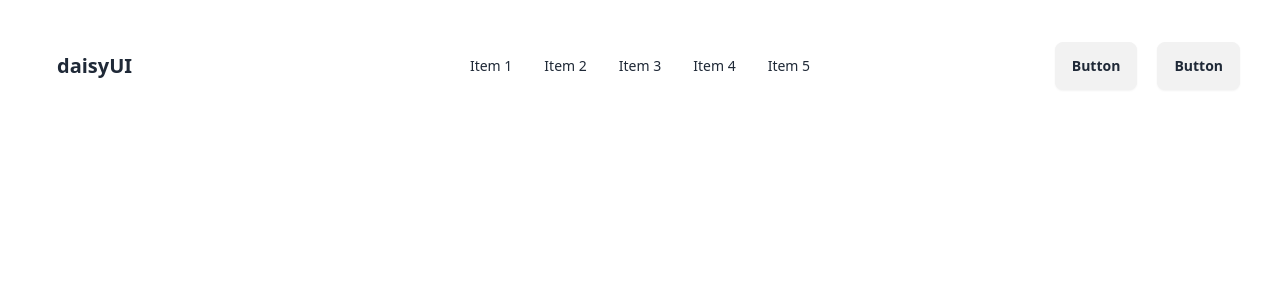
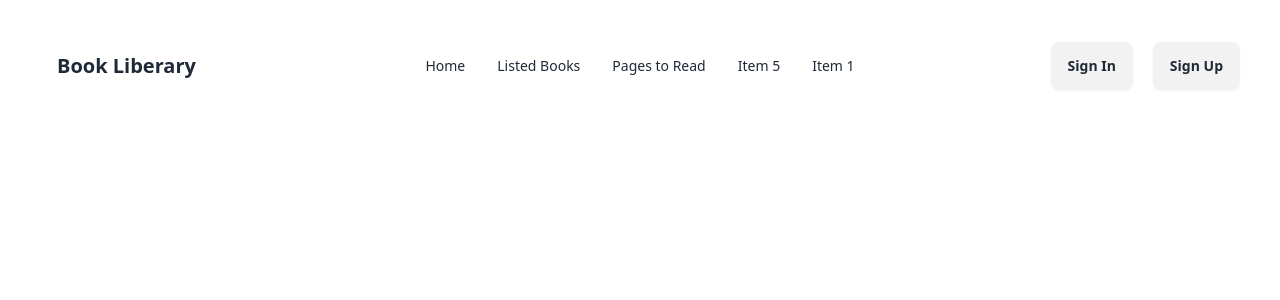
Before and after one commit to mizanurrahman70/book-house, a React (Vite) app: page / in a window 1280 px wide. Shown: the top 300 px of the page. Built offline with nearby package versions, Linux system fonts and the light colour scheme.

Commit message:
navber complete

```diff
--- a/src/Pageses/Navber.jsx
+++ b/src/Pageses/Navber.jsx
@@ -9,28 +9,28 @@ const Navber = () => {
         <svg xmlns="http://www.w3.org/2000/svg" className="h-5 w-5" fill="none" viewBox="0 0 24 24" stroke="currentColor"><path strokeLinecap="round" strokeLinejoin="round" strokeWidth="2" d="M4 6h16M4 12h8m-8 6h16" /></svg>
       </div>
       <ul tabIndex={0} className="menu menu-sm dropdown-content mt-3 z-[1] p-2 shadow bg-base-100 rounded-box w-52">
-        <li><a>Item 1</a></li>
-        <li><a>Item 2</a></li>
-        <li><a>Item 3</a></li>
+        <li><a>Home</a></li>
+        <li><a>Listed Books</a></li>
+        <li><a>  Pages to Read </a></li>
         <li><a>Item 4</a></li>
         <li><a>Item 5</a></li>
       </ul>
     </div>
-    <a className="btn btn-ghost text-xl">daisyUI</a>
+    <a className="btn btn-ghost text-xl">Book Liberary</a>
   </div>
   <div className="navbar-center hidden lg:flex">
     <ul className="menu menu-horizontal px-1">
+
+      <li><a>Home</a></li>
+      <li><a>Listed Books</a></li>
+      <li><a>  Pages to Read </a></li>
+      <li><a>Item 5</a></li>
       <li><a>Item 1</a></li>
-
-      <li><a>Item 2</a></li>
-      <li><a>Item 3</a></li>
-      <li><a>Item 4</a></li>
-      <li><a>Item 5</a></li>
     </ul>
   </div>
   <div className="navbar-end gap-5">
-    <a className="btn">Button</a>
-    <a className="btn">Button</a>
+    <a className="btn">Sign In </a>
+    <a className="btn">Sign Up</a>
   </div>
 
 </div>
```
